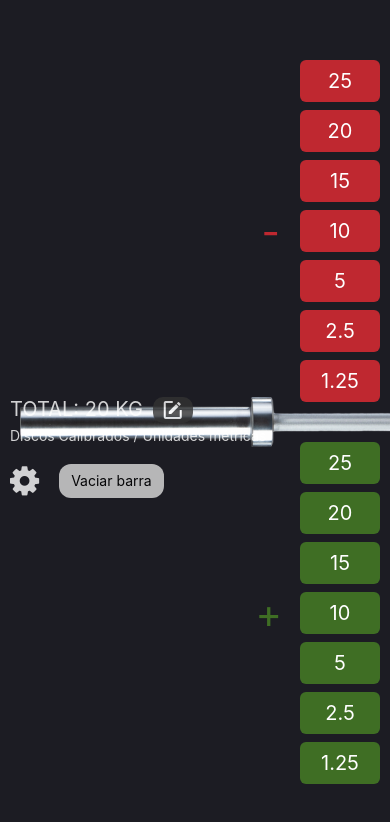
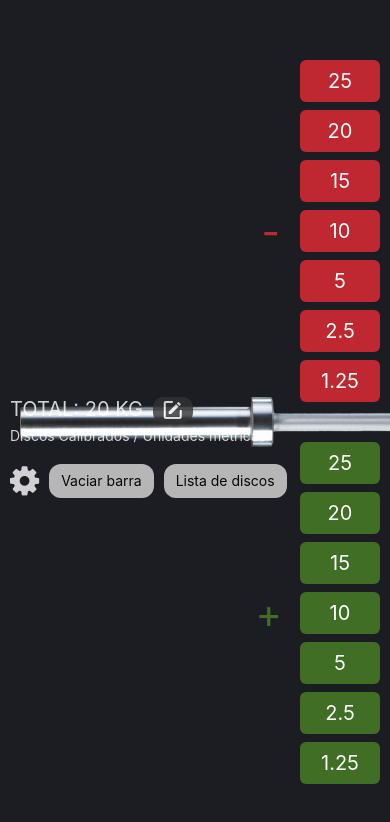
Before and after one commit to martgvr/barbell_calculator, a React Native app: screen / in a window 390 px wide. Shown: the top 822 px of the page. Built offline with nearby package versions, Linux system fonts and the light colour scheme.

Commit message:
discs list modal

```diff
--- a/App.js
+++ b/App.js
@@ -1,17 +1,20 @@
 import { useState } from 'react'
-import store from './src/store/store'
 import { Provider } from 'react-redux'
 import { StatusBar } from 'expo-status-bar'
 import { StyleSheet, View } from 'react-native'
 
+import store from './src/store/store'
+
 import Barbell from './src/components/Barbell'
+import ListModal from './src/components/ListModal'
 import ConfigModal from './src/components/ConfigModal'
 import MenuContainer from './src/components/MenuContainer';
 import DiscsContainer from './src/components/DiscsContainer';
 import ManualInputModal from './src/components/ManualInputModal'
 
 export default function App() {
-    const [modalVisible, setModalVisible] = useState(false)
+    const [listModalVisible, setListModalVisible] = useState(false)
+    const [configModalVisible, setConfigModalVisible] = useState(false)
     const [manualInputVisible, setManualInputVisible] = useState(false)
 
     return (
@@ -20,8 +23,9 @@ export default function App() {
                 <StatusBar style="light" />
                 <Barbell />
                 <DiscsContainer />
-                <MenuContainer setModalVisible={setModalVisible} setManualInputVisible={setManualInputVisible} />
-                <ConfigModal modalVisible={modalVisible} setModalVisible={setModalVisible} />
+                <MenuContainer setConfigModalVisible={setConfigModalVisible} setManualInputVisible={setManualInputVisible} listModalVisible={listModalVisible} setListModalVisible={setListModalVisible} />
+                <ConfigModal configModalVisible={configModalVisible} setConfigModalVisible={setConfigModalVisible} />
+                <ListModal listModalVisible={listModalVisible} setListModalVisible={setListModalVisible} />
                 <ManualInputModal manualInputVisible={manualInputVisible} setManualInputVisible={setManualInputVisible} />
             </View>
         </Provider>
--- a/src/components/ConfigModal.jsx
+++ b/src/components/ConfigModal.jsx
@@ -4,7 +4,7 @@ import { useDispatch, useSelector } from "react-redux"
 import { StyleSheet, Text, View, Modal, Pressable, TextInput } from "react-native"
 import { changeBarWeight, changeWeightUnit, changeDiscsType } from "../store/weightsListSlice"
 
-const ConfigModal = ({ modalVisible, setModalVisible }) => {
+const ConfigModal = ({ configModalVisible, setConfigModalVisible }) => {
 	const dispatch = useDispatch()
 	const stateData = useSelector((state) => state.weights)
 	const { barWeight, weightUnit, discsType } = stateData
@@ -18,11 +18,11 @@ const ConfigModal = ({ modalVisible, setModalVisible }) => {
 		dispatch(changeDiscsType(selectedDiscsType))
 		dispatch(changeWeightUnit(selectedWeightUnit))
 
-		setModalVisible(!modalVisible)
+		setConfigModalVisible(!configModalVisible)
 	}
 
 	return (
-		<Modal animationType="none" transparent={true} visible={modalVisible} onRequestClose={() => setModalVisible(!modalVisible)}>
+		<Modal animationType="none" transparent={true} visible={configModalVisible} onRequestClose={() => setConfigModalVisible(!configModalVisible)}>
 			<View style={styles.centeredView}>
 				<View style={styles.modalView}>
 					<View style={styles.pickerContainer}>
@@ -46,7 +46,7 @@ const ConfigModal = ({ modalVisible, setModalVisible }) => {
 					</View>
 
 					<View style={styles.modalButtons}>
-						<Pressable style={[styles.button, styles.buttonClose]} onPress={() => setModalVisible(!modalVisible)}>
+						<Pressable style={[styles.button, styles.buttonClose]} onPress={() => setConfigModalVisible(!configModalVisible)}>
 							<Text style={styles.textStyle}>Cancelar</Text>
 						</Pressable>
 						<Pressable style={[styles.button, styles.buttonDone]} onPress={saveConfigHandler}>
--- /dev/null
+++ b/src/components/ListModal.jsx
@@ -0,0 +1,91 @@
+import { useSelector } from "react-redux"
+import { StyleSheet, Text, View, Modal, Pressable } from "react-native"
+
+const ListModal = ({ listModalVisible, setListModalVisible }) => {
+	const stateData = useSelector((state) => state.weights)
+	const { weightsList, weightUnit } = stateData
+
+	function formatWeights(weightsList) {
+		const counts = {}
+		weightsList.forEach((weight) => {
+			counts[weight] = (counts[weight] || 0) + 1
+		})
+
+		const formattedWeights = Object.entries(counts).map(([weight, count]) => {
+			return `${count} x ${weight} ${weightUnit}`
+		})
+
+		return formattedWeights
+	}
+
+	return (
+		<Modal animationType="none" transparent={true} visible={listModalVisible} onRequestClose={() => setListModalVisible(!listModalVisible)}>
+			<View style={styles.centeredView}>
+				<View style={styles.modalView}>
+					<Text style={styles.title}>Lista de discos</Text>
+
+					{
+						weightsList.length === 0 ?
+							<Text>No hay discos</Text>
+							:
+							formatWeights(weightsList).map((formattedWeight, index) =>
+								<Text key={index} style={styles.discText}>{formattedWeight}</Text>
+							)
+					}
+
+					<View style={styles.modalButtons}>
+						<Pressable style={[styles.button, styles.buttonClose]} onPress={() => setListModalVisible(!listModalVisible)}>
+							<Text style={styles.buttonText}>Cerrar</Text>
+						</Pressable>
+					</View>
+				</View>
+			</View>
+		</Modal>
+	)
+}
+
+export default ListModal
+
+const styles = StyleSheet.create({
+	centeredView: {
+		flex: 1,
+		alignItems: "center",
+		justifyContent: "center",
+	},
+	modalView: {
+		width: "90%",
+		padding: 20,
+		borderRadius: 20,
+		backgroundColor: "#ddd",
+	},
+	modalButtons: {
+		flexDirection: "row",
+		gap: 12,
+		width: 280,
+		justifyContent: "space-between",
+		marginTop: 20,
+	},
+	button: {
+		padding: 10,
+		height: 40,
+		width: 100,
+		elevation: 2,
+		borderRadius: 12,
+	},
+	buttonClose: {
+		backgroundColor: "black",
+	},
+	buttonText: {
+		color: "white",
+		fontWeight: "bold",
+		textAlign: "center",
+	},
+	title: {
+		fontSize: 16,
+		fontWeight: 'bold',
+		marginBottom: 20,
+	},
+	discText: {
+		fontSize: 16,
+	},
+})
--- a/src/components/ManualInputModal.jsx
+++ b/src/components/ManualInputModal.jsx
@@ -1,6 +1,7 @@
 import { useState } from "react"
 import { useDispatch } from "react-redux"
 import { StyleSheet, Text, View, Modal, Pressable, TextInput } from "react-native"
+
 import { manualInputCalc } from "../store/weightsListSlice"
 
 const ManualInputModal = ({ manualInputVisible, setManualInputVisible }) => {
--- a/src/components/MenuContainer.jsx
+++ b/src/components/MenuContainer.jsx
@@ -6,7 +6,7 @@ import { FontAwesome } from "@expo/vector-icons"
 import { addWeight, removeWeight, clearBar } from "../store/weightsListSlice"
 import MaterialCommunityIcons from "react-native-vector-icons/MaterialCommunityIcons"
 
-const MenuContainer = ({ setModalVisible, setManualInputVisible }) => {
+const MenuContainer = ({ setConfigModalVisible, setManualInputVisible, listModalVisible, setListModalVisible }) => {
 	const [totalWeight, setTotalWeight] = useState(0)
 
 	const dispatch = useDispatch()
@@ -14,7 +14,8 @@ const MenuContainer = ({ setModalVisible, setManualInputVisible }) => {
 	const { barWeight, weightsList, weightsAvailable, discsType, weightUnit } = stateData
 
 	const clearBarHandler = () => dispatch(clearBar())
-	const openModalHandler = () => setModalVisible(true)
+	const listModalHandler = () => setListModalVisible(true)
+	const configModalHandler = () => setConfigModalVisible(true)
 
 	const openManualInput = () => setManualInputVisible(true)
 	const addWeightHandler = (weight) => dispatch(addWeight(weight))
@@ -44,10 +45,14 @@ const MenuContainer = ({ setModalVisible, setManualInputVisible }) => {
 				</View>
 
 				<View style={styles.leftSideBottom}>
-					<FontAwesome name="gear" size={34} color="white" onPress={openModalHandler} />
+					<FontAwesome name="gear" size={34} color="white" onPress={configModalHandler} />
 
 					<TouchableOpacity style={styles.clearBarButton} onPress={clearBarHandler}>
 						<Text>Vaciar barra</Text>
+					</TouchableOpacity>
+
+					<TouchableOpacity style={styles.clearBarButton} onPress={listModalHandler}>
+						<Text>Lista de discos</Text>
 					</TouchableOpacity>
 				</View>
 			</View>
@@ -129,7 +134,7 @@ const styles = StyleSheet.create({
 	},
 
 	leftSideBottom: {
-		gap: 20,
+		gap: 10,
 		padding: 10,
 		flexDirection: "row",
 	},
```
